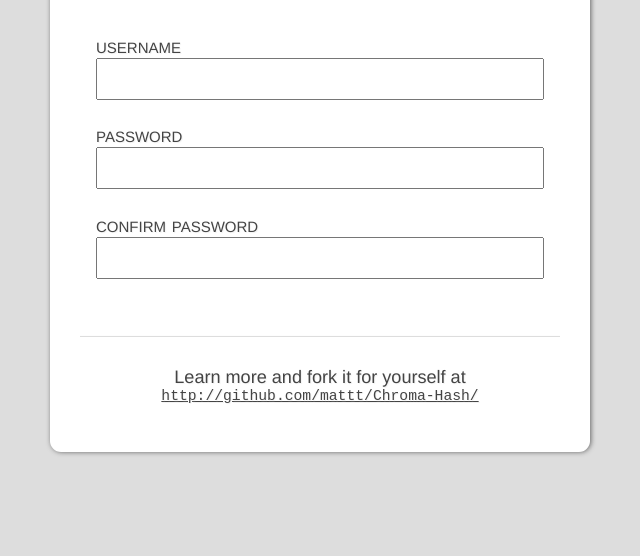
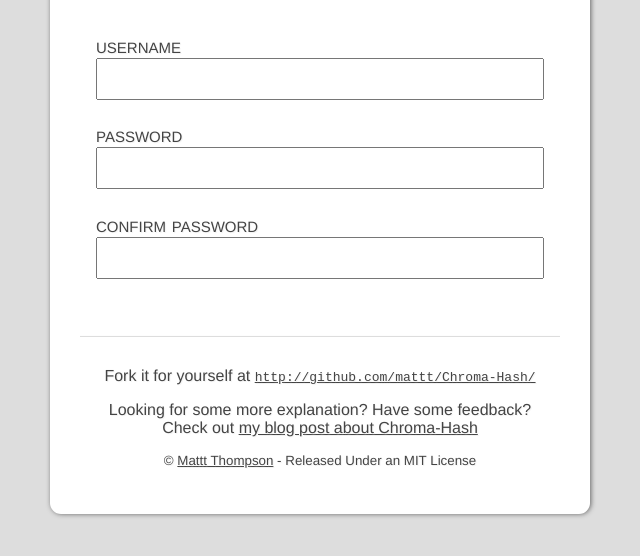
Before and after one commit to mattt/Chroma-Hash, a plain HTML site: page index.html in a window 1280 px wide. Shown: the part 276-832 px from the top of the page, without its empty margins (320-960 px from the left). Drawn offline with Linux system fonts and the light colour scheme; a script that the page names is missing.

Commit message:
More link-backs to information

```diff
--- a/index.html
+++ b/index.html
@@ -26,7 +26,7 @@
     h2{color:#888;width:70%;margin:0.5em auto 30px auto;font-family:"Palantino",Georgia;font-size:80%;font-style:italic;font-weight:normal;}
     p,label{text-shadow:1px 1px 1px #f2f2f2;}
     label{color:#444;display:block;font-variant:small-caps;text-transform:lowercase;}
-    p{font-size:87%;color:#444;}
+    p{font-size:77%;color:#444;}
     input{width:440px;font-size:1.5em;margin-bottom:0.75em;}
     .explanation{text-align:center;}
     a{color:#444;}
@@ -54,7 +54,9 @@
     </fieldset>
     <hr/>
     <div class="explanation">
-      <p>Learn more and fork it for yourself at <tt><a href="http://github.com/mattt/Chroma-Hash/">http://github.com/mattt/Chroma-Hash/</a></tt></p>
+      <p>Fork it for yourself at <tt><a href="http://github.com/mattt/Chroma-Hash/">http://github.com/mattt/Chroma-Hash/</a></tt></p>
+      <p>Looking for some more explanation? Have some feedback?<br/>Check out <a href="http://mattt.me/2009/07/chroma-hash-a-belated-introduction/">my blog post about Chroma-Hash</a></p>
+      <p><small>&copy; <a href="http://twitter.com/mattt" title="@mattt" rel="me">Mattt Thompson</a> - Released Under an MIT License</small></p>
     </div>
   </div>
 </body>
```
